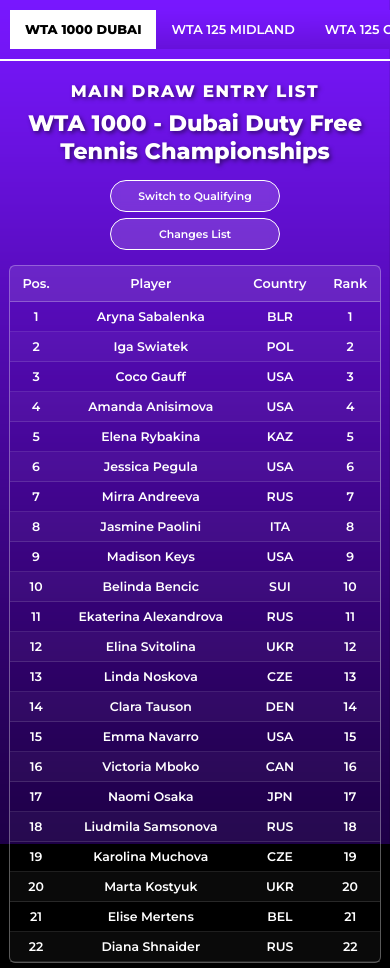
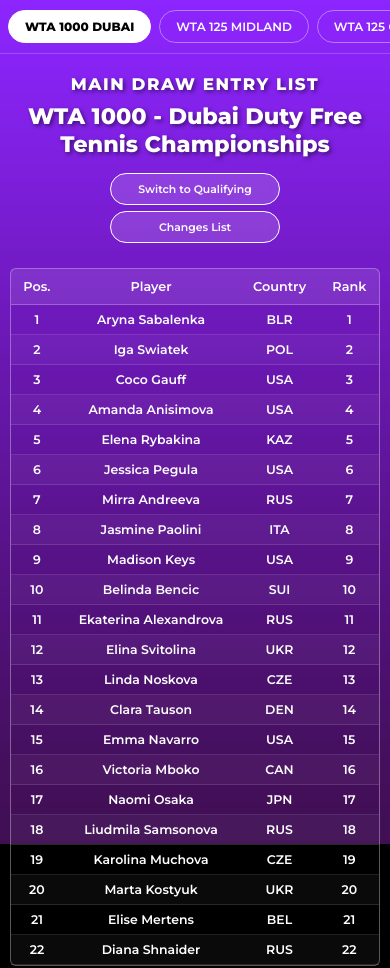
Before and after one commit to tomistgg/wta-entry-lists, a plain HTML site: page index.html in a window 390 px wide. Shown: the top 968 px of the page. Drawn offline with Linux system fonts and the light colour scheme.

Commit message:
correct version mobile

```diff
--- a/index.html
+++ b/index.html
@@ -1,13 +1,26 @@
+
     <!DOCTYPE html>
     <html lang="en">
     <head>
         <meta charset="UTF-8">
-        <meta name="viewport" content="width=device-width, initial-scale=1.0">
+        <meta name="viewport" content="width=device-width, initial-scale=1.0, maximum-scale=1.0, user-scalable=no">
+        <meta name="color-scheme" content="dark only">
         <style>
             @font-face { font-family: 'MontserratExtraBold'; src: url('Montserrat-ExtraBold.ttf'); }
             @font-face { font-family: 'MontserratSemiBold'; src: url('Montserrat-SemiBold.ttf'); }
 
-            body { font-family: 'MontserratSemiBold', sans-serif; margin: 0; display: flex; height: 100vh; background: black; }
+            :root { color-scheme: dark; }
+
+            * { -webkit-tap-highlight-color: transparent; box-sizing: border-box; }
+
+            body {
+                font-family: 'MontserratSemiBold', sans-serif;
+                margin: 0;
+                display: flex;
+                height: 100vh;
+                background: black;
+                color: white;
+            }
 
             .sidebar { width: 250px; background-image: url('FondoDegradado.png'); background-size: cover; background-position: left center; border-right: 2px solid #ffffff; overflow-y: auto; padding: 10px; flex-shrink: 0; z-index: 10; }
             .week-title { font-family: 'MontserratExtraBold'; padding: 25px 10px 5px; color: white; font-size: 0.9rem; text-transform: uppercase; }
@@ -17,7 +30,7 @@
 
             .main-content { flex-grow: 1; overflow-y: auto; padding: 15px 30px; background-image: url('FondoDegradado.png'); background-size: cover; background-position: center; background-attachment: fixed; color: white; }
 
-            .top-row { display: flex; align-items: center; justify-content: space-between; margin-top: 5px; margin-bottom: 20px; height: 80px; box-sizing: border-box; }
+            .top-row { display: flex; align-items: center; justify-content: space-between; margin-top: 5px; margin-bottom: 20px; height: 80px; }
             .header-controls { flex: 1; display: flex; flex-direction: column; gap: 6px; }
             .spacer { flex: 1; }
             .title-stack { flex: 2; text-align: center; display: flex; flex-direction: column; justify-content: center; }
@@ -25,7 +38,7 @@
             .sub-title { font-family: 'MontserratExtraBold'; font-size: 1.05rem; color: #ffffff; margin-bottom: 8px; text-transform: uppercase; letter-spacing: 1.5px; text-shadow: 2px 2px 4px rgba(0,0,0,0.5); }
             .main-title { font-family: 'MontserratExtraBold'; font-size: 1.4rem; margin: 0; text-shadow: 2px 2px 4px rgba(0,0,0,0.5); }
 
-            .toggle-btn { background: rgba(255, 255, 255, 0.15); border: 1px solid white; color: white; height: 32px; width: 170px; border-radius: 20px; cursor: pointer; font-size: 0.68rem; font-family: 'MontserratSemiBold', sans-serif; backdrop-filter: blur(5px); text-align: center; box-sizing: border-box; }
+            .toggle-btn { background: rgba(255, 255, 255, 0.15); border: 1px solid white; color: white; height: 32px; width: 170px; border-radius: 20px; cursor: pointer; font-size: 0.68rem; font-family: 'MontserratSemiBold', sans-serif; backdrop-filter: blur(5px); text-align: center; }
 
             .logo-container { text-align: center; margin-top: 25px; padding-bottom: 15px; }
             .tournament-logo { height: 25px; width: auto; filter: drop-shadow(0px 4px 6px rgba(0,0,0,0.3)); }
@@ -41,42 +54,65 @@
             .latam-row td { font-family: 'MontserratExtraBold' !important; }
 
             @media (max-width: 768px) {
-                body { flex-direction: column; overflow: auto; background: black; }
+                body { flex-direction: column; overflow-x: hidden; overflow-y: auto; background: black; }
 
                 body::before {
                     content: "";
                     position: fixed;
                     top: 0; left: 0; width: 100%; height: 100%;
+                    background-color: rgba(255, 100, 100, 0.15);
                     background-image: url('FondoDegradado.png');
+                    background-blend-mode: screen;
                     background-size: cover;
                     background-position: center;
                     z-index: -1;
+                    -webkit-transform: translateZ(0);
+                    transform: translateZ(0);
                 }
 
                 .sidebar {
-                    width: 100%; height: auto; border-right: none; border-bottom: 2px solid white;
+                    width: 100%; height: auto; border-right: none;
+                    border-bottom: 1px solid rgba(255, 255, 255, 0.2);
                     display: flex; overflow-x: auto; white-space: nowrap;
                     background: transparent;
+                    padding: 10px 8px;
+                    gap: 8px;
+                    scrollbar-width: none;
+                }
+                .sidebar::-webkit-scrollbar { display: none; }
+
+                .tablinks {
+                    width: auto;
+                    display: inline-block;
+                    padding: 8px 16px;
+                    color: white;
+                    background: transparent;
+                    border: 1px solid rgba(255, 255, 255, 0.4);
+                    border-radius: 20px;
+                    font-size: 0.75rem;
+                    -webkit-background-clip: initial;
+                    background-clip: initial;
+                    transition: 0.2s;
+                }
+
+                .tablinks.active {
+                    background: white;
+                    color: black;
+                    border: 1px solid white;
                 }
 
                 .main-content {
                     background: transparent;
-                    height: auto; overflow: visible; padding: 15px 10px 50px;
+                    height: auto; overflow: visible; padding: 15px 10px 100px;
                 }
 
-                .table-column {
-                    width: 100%; max-width: 100%;
-                    overflow: visible;
-                    background: transparent;
-                }
-                .entry-table td { padding: 7px 8px; }
+                .table-column { width: 100%; max-width: 100%; overflow: visible; margin-bottom: 20px; }
 
                 .week-title { display: none; }
-                .tablinks { width: auto; display: inline-block; padding: 12px 15px; -webkit-background-clip: initial; background-clip: initial; color: white; }
-                .top-row { flex-direction: column; height: auto; align-items: center; gap: 15px; margin-bottom: 15px; }
+                .top-row { flex-direction: column; height: auto; align-items: center; gap: 15px; margin-bottom: 25px; }
                 .header-controls { width: 100%; align-items: center; order: 3; }
-                .main-title { order: 2; }
-                .sub-title { order: 1; }
+                .main-title { order: 2; text-align: center; }
+                .sub-title { order: 1; text-align: center; }
                 .spacer { display: none; }
                 .main-draw-view, .qual-view, .changes-view { flex-direction: column; align-items: center; }
             }
@@ -1827,5 +1863,4 @@
         }
         </script>
     </body>
->>>>>>> a4a3034f829a421ff4080c9ae4fe39dbf04d1dc2
     </html>
```
Also changed, not shown: 1 other file.
